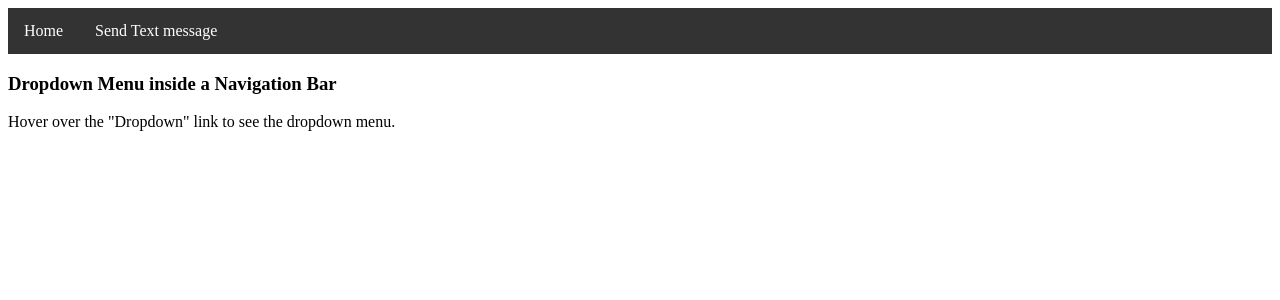
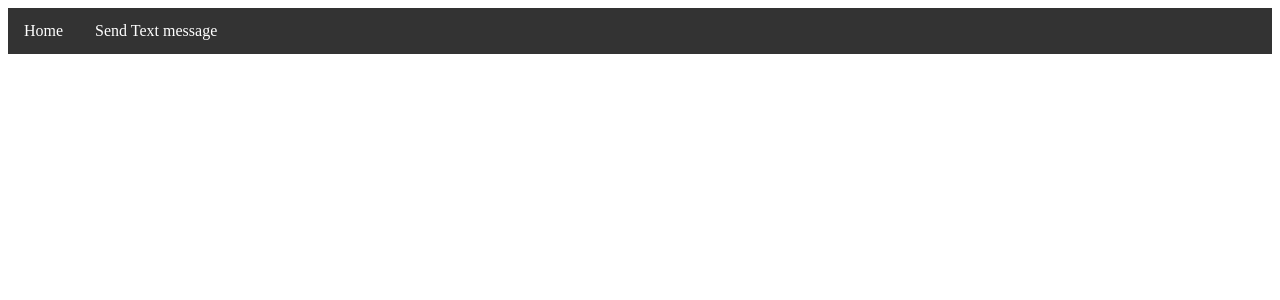
Before and after one commit to AdamTutor/Texting, a Flask app: template templates/index.html in a window 1280 px wide. Shown: the top 300 px of the page. Run offline with Flask 2, Linux system fonts and the light colour scheme; the template is opened without the code that fills it, so the values that code supplies are empty.

```diff
--- a/templates/index.html
+++ b/templates/index.html
@@ -69,8 +69,7 @@ li.dropdown {
   </li>
 </ul>
 
-<h3>Dropdown Menu inside a Navigation Bar</h3>
-<p>Hover over the "Dropdown" link to see the dropdown menu.</p>
+
 
 </body>
 </html>
--- a/templates/response.html
+++ b/templates/response.html
@@ -1,4 +1,4 @@
-<!DOCTYPE>
+
 <!DOCTYPE html>
 <html>
 <head>
```
